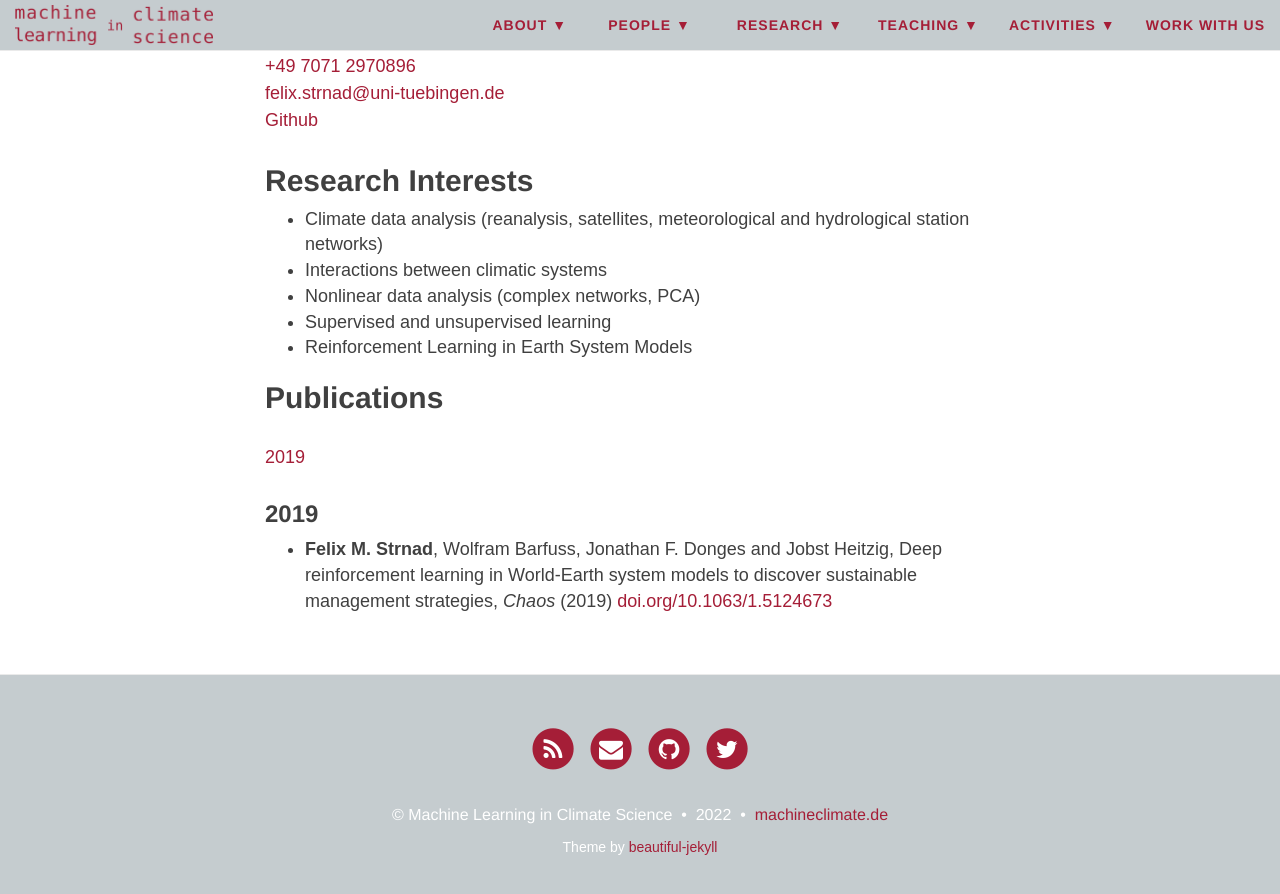
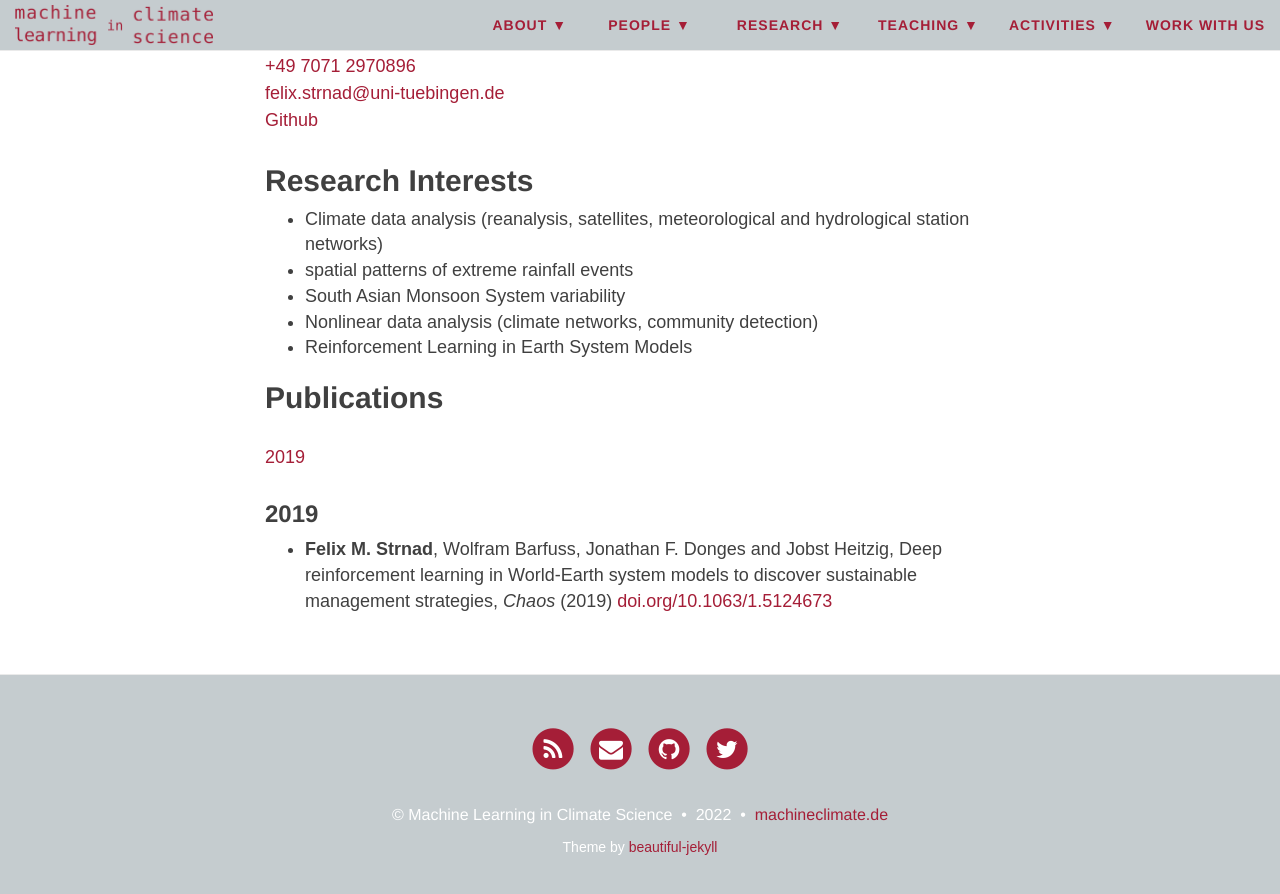
Before and after one commit to mlcs/mlcs.github.io, a Jekyll site: the page built from people/strnad.md, in a window 1280 px wide and 900 px high, scrolled down 797 px. Shown: the top 894 px of the window. Built offline with Jekyll 4.4.1, drawn with Linux system fonts in a browser that asks for light colours; nearby versions of some CDN libraries.

Commit message:
added better profile description.

```diff
--- a/people/strnad.md
+++ b/people/strnad.md
@@ -18,9 +18,9 @@ Maria-von-Linden-Str. 6
 
 + Climate data analysis (reanalysis, satellites, meteorological and
     hydrological station networks)
-+ Interactions between climatic systems
-+ Nonlinear data analysis (complex networks, PCA)
-+ Supervised and unsupervised learning
++ spatial patterns of extreme rainfall events
++ South Asian Monsoon System variability
++ Nonlinear data analysis (climate networks, community detection)
 + Reinforcement Learning in Earth System Models
 
 ## Publications
```
